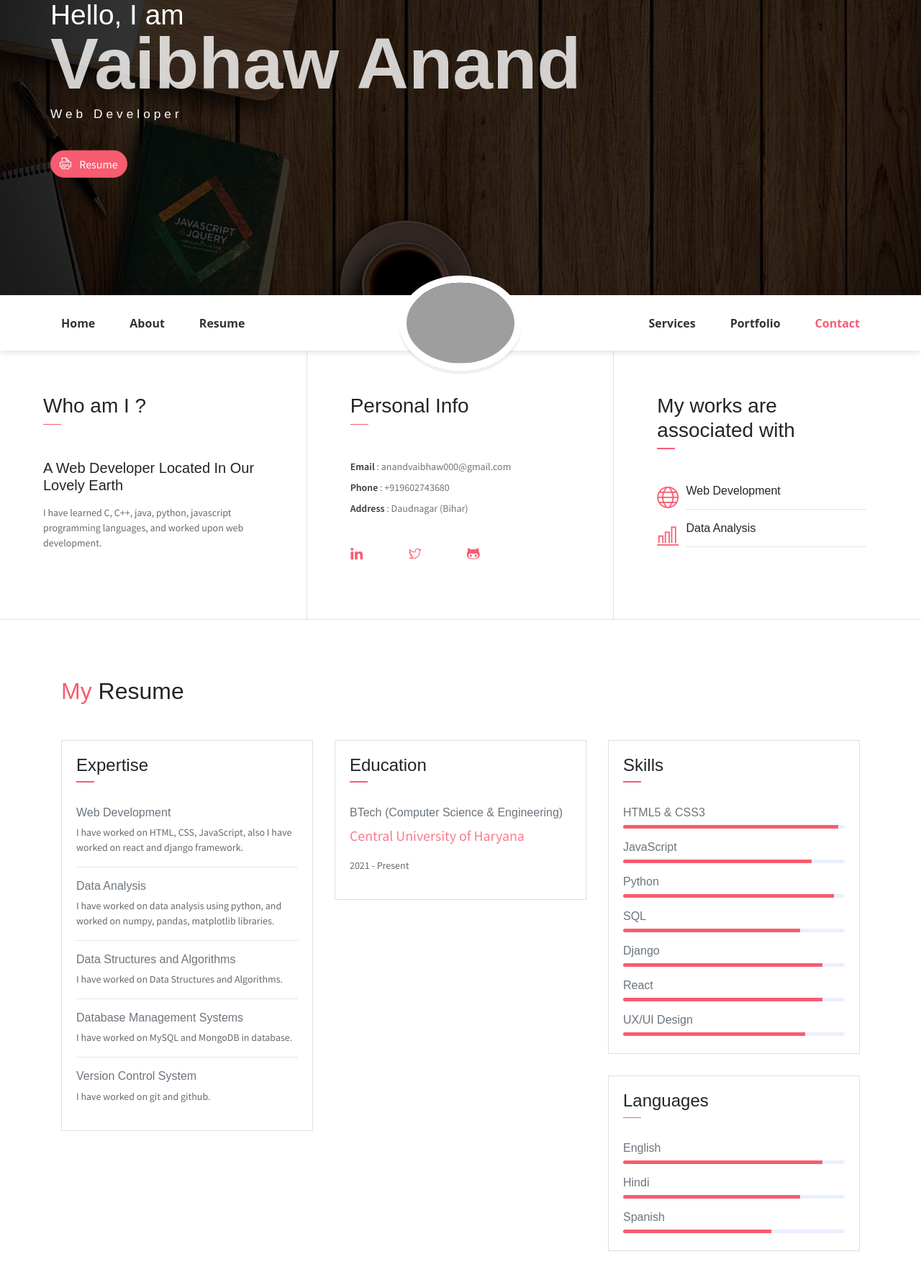
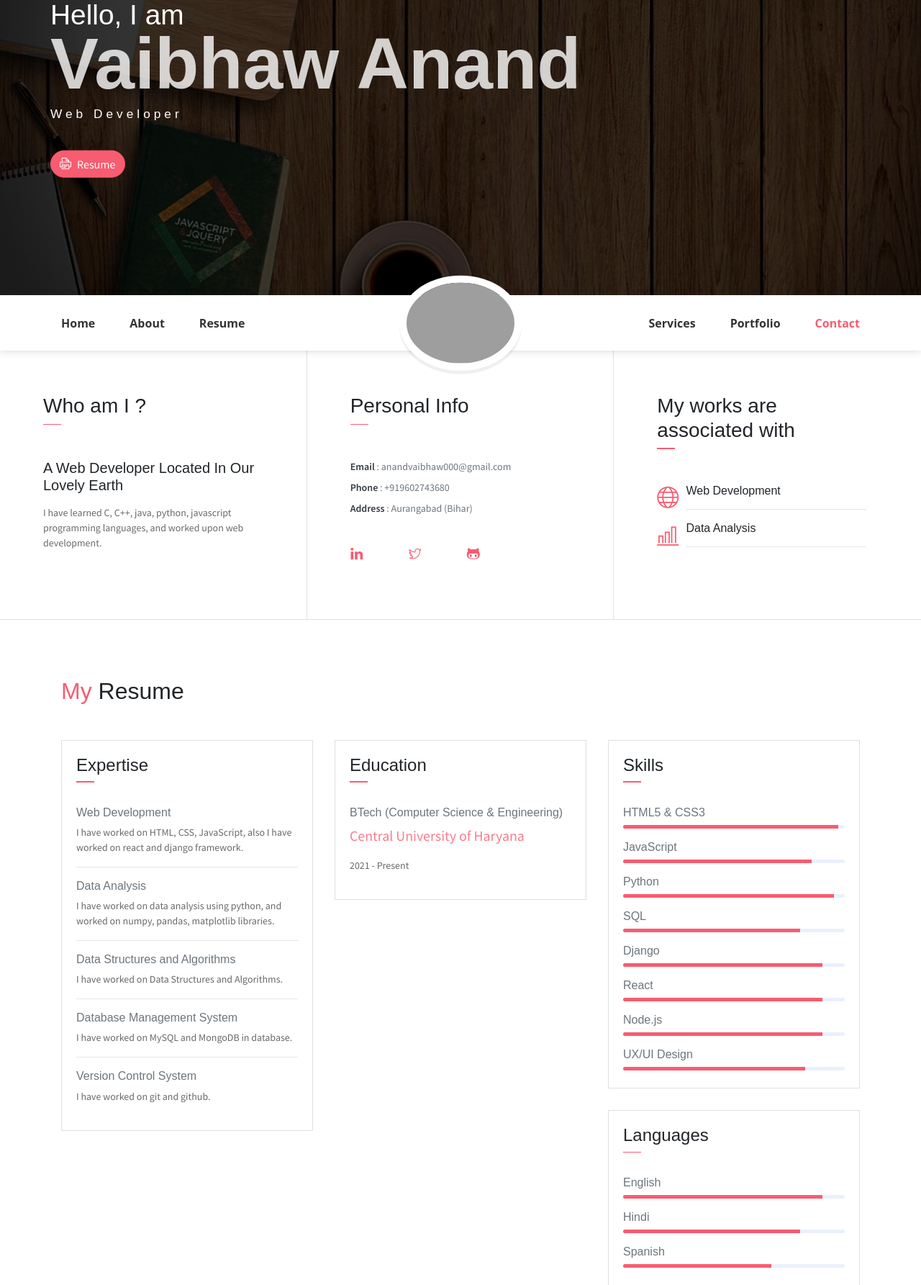
Before and after one commit to anandspaces/django_portfolio, a Django app: page / in a window 1280 px wide. Shown: the part 230-2015 px from the top of the page at 72% size. Run offline with Django 5.2, Linux system fonts and the light colour scheme; some libraries are stand-ins or nearby versions; grey boxes are pictures that could not be loaded.

Commit message:
added gitignore

```diff
--- a/templates/index.html
+++ b/templates/index.html
@@ -25,11 +25,7 @@
                 <h1 class="header-title">Vaibhaw Anand</h1>
                 <h6 class="header-mono" >Web Developer</h6>
                 <button class="btn btn-primary btn-rounded">
-                    <a href="{% url 'download_resume' %}" download="resume.pdf">
-                        <i class="ti-printer pr-2" style="color: white;"></i>
-                        <span class="d-none d-md-inline" style="color: white;">Resume</span> <!-- Visible on medium and larger screens -->
-                        <span class="d-inline d-md-none" style="color: white;">Resume</span> <!-- Visible on smaller screens -->
-                    </a>
+                    <a href="{% url 'download_resume' %}" download="resume.pdf" style="color: white;"><i class="ti-printer pr-2"></i>Resume</a>
                 </button>
             </div>
         </div>
@@ -87,7 +83,7 @@
                 <ul class="mt40 info list-unstyled">
                     <li><span>Email</span> : anandvaibhaw000@gmail.com</li>
                     <li><span>Phone</span> : +919602743680</li>
-                    <li><span>Address</span> : Daudnagar (Bihar)</li>
+                    <li><span>Address</span> : Aurangabad (Bihar)</li>
                 </ul>
                 <ul class="social-icons pt-3">
                     <li class="social-item"><a class="social-link" href="https://www.linkedin.com/in/vaibhaw-anand-raw/"><i class="ti-linkedin" aria-hidden="true"></i></a></li>
@@ -102,7 +98,6 @@
                     <div class="col-1 text-danger pt-1"><i class="ti-world icon-lg"></i></div>
                     <div class="col-10 ml-auto mr-3">
                         <h6>Web Development</h6>
-                        <!-- <p class="subtitle">Lorem ipsum dolor sit consectetur.</p> -->
                         <hr>
                     </div>
                 </div>
@@ -111,7 +106,6 @@
                     <div class="col-1 text-danger pt-1"><i class="ti-bar-chart icon-lg"></i></div>
                     <div class="col-10 ml-auto mr-3">
                         <h6>Data Analysis</h6>
-                        <!-- <p class="subtitle">voluptate commodi illo voluptatib.</p> -->
                         <hr>
                     </div>
                 </div>
@@ -142,7 +136,7 @@
                             <h6>Data Structures and Algorithms</h6>
                             <p class="subtitle">I have worked on Data Structures and Algorithms.</p>
                             <hr>
-                            <h6>Database Management Systems</h6>
+                            <h6>Database Management System</h6>
                             <p class="subtitle">I have worked on MySQL and MongoDB in database.</p>
                             <hr>
                             <h6>Version Control System</h6>
@@ -195,6 +189,10 @@
                                 <div class="progress-bar bg-danger" role="progressbar" style="width: 90%" aria-valuenow="75" aria-valuemin="0" aria-valuemax="100"></div>
                             </div>
                             <h6>React</h6>
+                            <div class="progress mb-3">
+                                <div class="progress-bar bg-danger" role="progressbar" style="width: 90%" aria-valuenow="75" aria-valuemin="0" aria-valuemax="100"></div>
+                            </div>
+                            <h6>Node.js</h6>
                             <div class="progress mb-3">
                                 <div class="progress-bar bg-danger" role="progressbar" style="width: 90%" aria-valuenow="75" aria-valuemin="0" aria-valuemax="100"></div>
                             </div>
@@ -252,7 +250,7 @@
                         </div>
                         <div class="col-7 text-left py-3">
                             <h1 class="text-danger font-weight-bold font40">1K</h1>
-                            <p class="text-light mb-1">Project Finished</p>
+                            <p class="text-light mb-1">Projects Finished</p>
                         </div>
                     </div>
                 </div>
@@ -389,14 +387,6 @@
                     <div class="col-md-6 col-lg-4 web new">
                         <div class="portfolio-item">
                             <a href="https://github.com/anandspaces/python.git">Python</a>
-                            <!-- <img src="imgs/web-1.jpg" class="img-fluid" alt="WEB">
-                            <div class="content-holder">
-                                <a class="img-popup" href="imgs/web-1.jpg"></a>
-                                <div class="text-holder">
-                                    <h6 class="title">WEB</h6>
-                                    <p class="subtitle">Expedita corporis doloremque velit in totam!</p>
-                                </div>
-                            </div>    -->
                         </div>
                     </div>
                     <div class="col-md-6 col-lg-4 web">
@@ -435,78 +425,6 @@
     </section>
     <!-- End of portfolio section -->
 
-    <!-- <section class="section" id="blog">
-        <div class="container">
-            <h2 class="mb-5">Latest <span class="text-danger">News</span></h2>
-            <div class="row">
-                <div class="blog-card">
-                    <div class="img-holder">
-                        <img src="assets/imgs/blog1.jpg" alt="Download free bootstrap 4 landing page, free boootstrap 4 templates, Download free bootstrap 4.1 landing page, free boootstrap 4.1.1 templates, meyawo Landing page">
-                    </div>
-                    <div class="content-holder">
-                        <h6 class="title">Consectetur adipisicing elit</h6>
-
-                        <p class="post-details">
-                            <a href="#">By: Admin</a>
-                            <a href="#"><i class="ti-heart text-danger"></i> 234</a>
-                            <a href="#"><i class="ti-comment"></i> 123</a>
-                        </p>
-
-                        <p>Lorem ipsum dolor sit amet, consectetur adipisicing elit. Amet nesciunt qui sit velit delectus voluptates, repellat ipsum culpa id deleniti. Rerum debitis facilis accusantium neque numquam mollitia modi quasi distinctio.</p>
-
-                        <p><b>Necessitatibus nihil impedit! Ex nisi eveniet, dolor aliquid consequuntur repudiandae.</b></p>
-                        <p>Magnam in repellat enim harum omnis aperiam! Explicabo illo, commodi, dolor blanditiis cupiditate harum nisi vero accusamus laudantium voluptatibus dolores quae obcaecati.</p>
-
-                        <a href="#" class="read-more">Read more <i class="ti-angle-double-right"></i></a>
-                    </div>
-                </div> -->
-                <!-- end of blog wrapper -->
-
-                <!-- blog-card -->
-                <!-- <div class="blog-card">
-                    <div class="img-holder">
-                        <img src="assets/imgs/blog2.jpg" alt="Download free bootstrap 4 landing page, free boootstrap 4 templates, Download free bootstrap 4.1 landing page, free boootstrap 4.1.1 templates, meyawo Landing page">
-                    </div>
-                    <div class="content-holder">
-                        <h6 class="title">Explicabo illo</h6>
-
-                        <p class="post-details">
-                            <a href="#">By: Admin</a>
-                            <a href="#"><i class="ti-heart text-danger"></i> 456</a>
-                            <a href="#"><i class="ti-comment"></i> 264</a>
-                        </p>
-
-                        <p>Lorem ipsum dolor sit amet, consectetur adipisicing elit. Impedit excepturi laborum enim, vitae ipsam atque eum, ad iusto consequuntur voluptas, esse doloribus. Perferendis porro quisquam vitae exercitationem aliquid, minus eos laborum repudiandae, cumque debitis iusto omnis praesentium? Laborum placeat sit adipisci illum tempore maxime, esse qui quae? Molestias excepturi corporis similique doloribus. Esse vitae earum architecto nulla non dolores illum at perspiciatis quod, et deleniti cupiditate reiciendis harum facere, delectus eum commodi soluta distinctio sit repudiandae possimus sunt. Ipsum, rem.</p>
-
-                        <a href="#" class="read-more">Read more <i class="ti-angle-double-right"></i></a>
-                    </div>
-                </div> -->
-                <!-- end of blog wrapper -->
-                <!-- blog-card -->
-                <!-- <div class="blog-card">
-                    <div class="img-holder">
-                        <img src="assets/imgs/blog3.jpg" alt="Download free bootstrap 4 landing page, free boootstrap 4 templates, Download free bootstrap 4.1 landing page, free boootstrap 4.1.1 templates, meyawo Landing page">
-                    </div>
-                    <div class="content-holder">
-                        <h4 class="title">Porro Quisqua</h4>
-
-                        <p class="post-details">
-                            <a href="#">By: Admin</a>
-                            <a href="#"><i class="ti-heart text-danger"></i> 431</a>
-                            <a href="#"><i class="ti-comment"></i> 312</a>
-                        </p>
-
-                        <p> consectetur adipisicing elit. Impedit excepturi laborum enim, vitae ipsam atque eum, ad iusto consequuntur voluptas, esse doloribus. Perferendis porro quisquam vitae exercitationem aliquid, minus eos laborum repudiandae, cumque debitis iusto omnis praesentium? Laborum placeat sit adipisci illum tempore maxime, esse qui quae? Molestias excepturi corporis similique doloribus. Esse vitae earum architecto nulla non dolores illum at perspiciatis quod, et deleniti cupiditate reiciendis harum facere, delectus eum commodi soluta distinctio sit repudiandae possimus sunt. Ipsum, rem.</p>
-
-                        <a href="#" class="read-more">Read more <i class="ti-angle-double-right"></i></a>
-                    </div>
-                </div> -->
-                <!-- end of blog wrapper -->
-
-            <!-- </div>
-        </div>
-    </section> -->
-
     <div class="section contact" id="contact">
         <div id="map" class="map"></div>
         <div class="container">
@@ -540,7 +458,7 @@
                                 <i class="ti-map-alt icon-md"></i>
                             </div>
                             <div class="col-10">
-                                <h6 class="d-inline">Address :<br> <span class="text-muted">Daudnagar (Bihar)</span></h6>
+                                <h6 class="d-inline">Address :<br> <span class="text-muted">Aurangabad (Bihar)</span></h6>
                             </div>
                         </div>
                         <div class="row mb-2">
@@ -566,7 +484,6 @@
         <div class="container">
             <p class="small mb-0 text-light">
                 &copy; <script>document.write(new Date().getFullYear())</script> created by vaibhaw anand
-                <!-- &copy; <script>document.write(new Date().getFullYear())</script> Created With <i class="ti-heart text-danger"></i> -->
             </p>
         </div>
     </footer>
@@ -584,6 +501,7 @@
     <!-- Google mpas -->
     <!-- <script async defer src="https://maps.googleapis.com/maps/api/js?key=AIzaSyCtme10pzgKSPeJVJrG1O3tjR6lk98o4w8&callback=initMap"></script> -->
 
+    <!-- js -->
     <script src="{% static 'js/scripts.js' %}"></script>
 
 </body>
```
Also changed, not shown: 1 other file.
